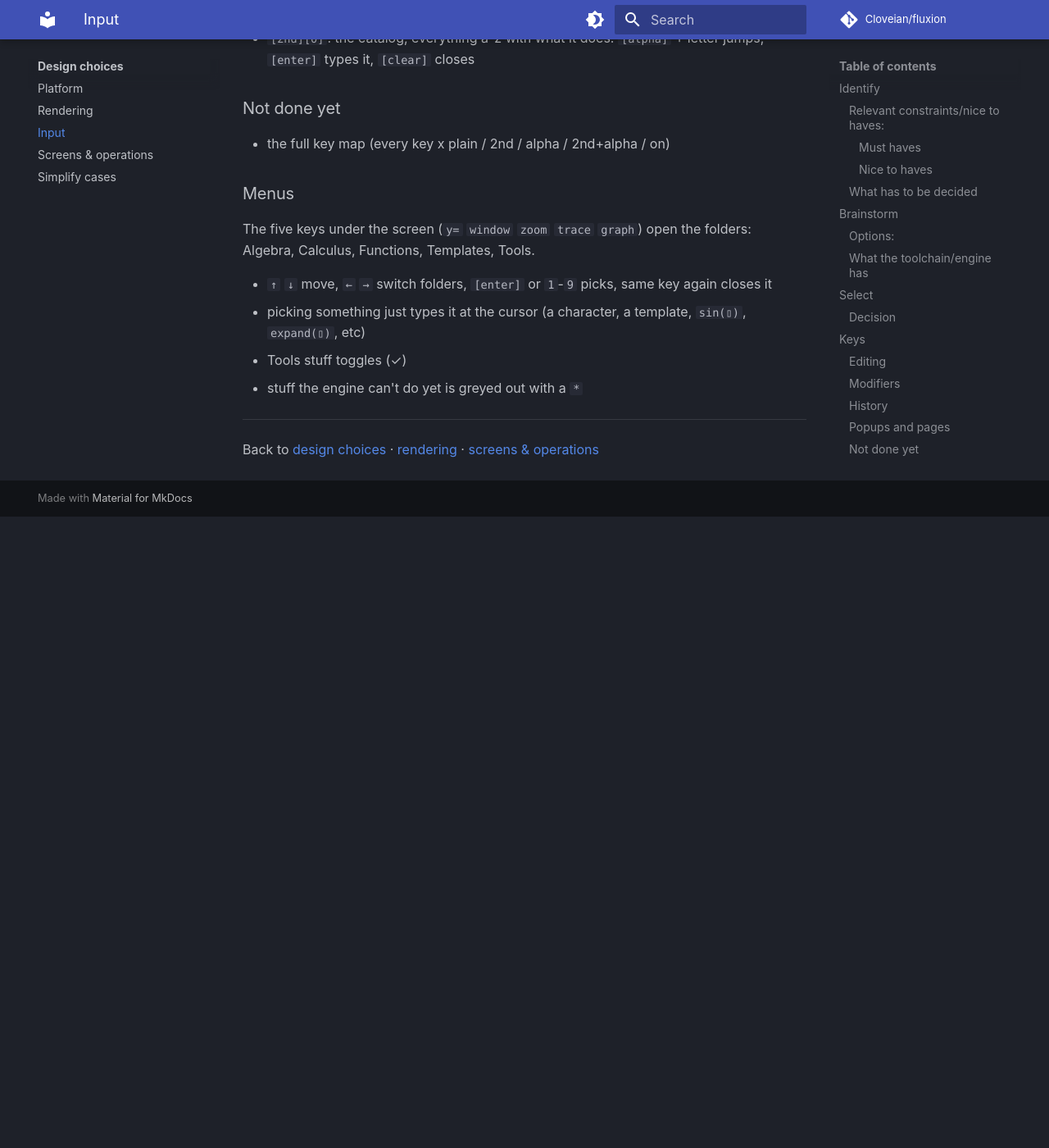
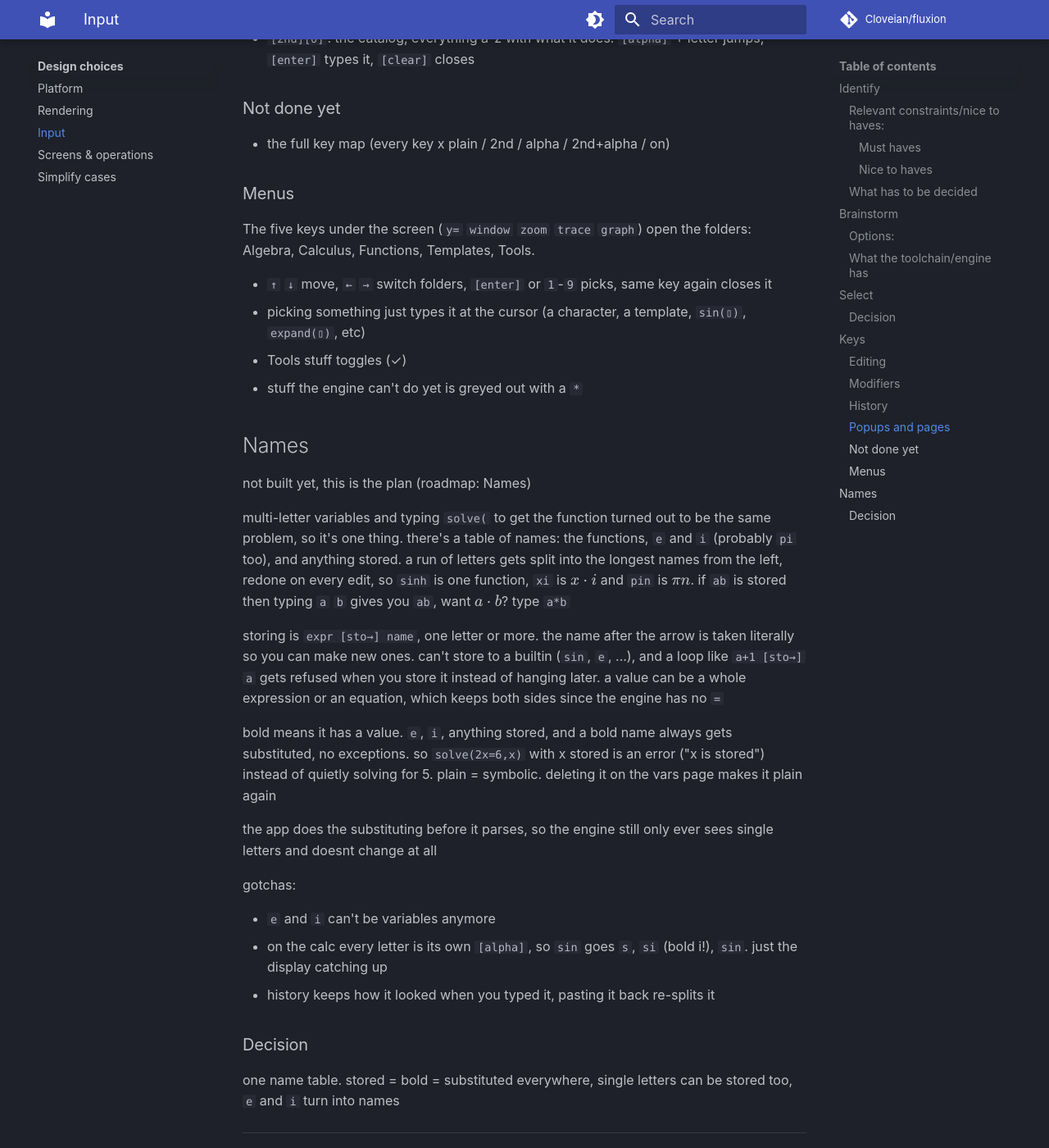
Before and after one commit to Cloveian/fluxion, an MkDocs documentation site: the page built from docs/design-choices/input.md, in a window 1280 px wide and 1400 px high, scrolled down 4022 px. Shown: the whole window at 82% size. Built offline with MkDocs 1.6.1 and Material for MkDocs 9.7.7, drawn with Linux system fonts in a browser that asks for light colours; comment, search, counter and statistics services are not loaded; before the commit the page ends 4652 px from its top, so only the background shows below that.

Commit message:
**BOLD** *italic*

```diff
--- a/docs/design-choices/input.md
+++ b/docs/design-choices/input.md
@@ -121,5 +121,26 @@ The five keys under the screen (`y=` `window` `zoom` `trace` `graph`) open the f
 - Tools stuff toggles (✓)
 - stuff the engine can't do yet is greyed out with a `*`
 
+## Names
+
+not built yet, this is the plan (roadmap: Names)
+
+multi-letter variables and typing `solve(` to get the function turned out to be the same problem, so it's one thing. there's a table of names: the functions, `e` and `i` (probably `pi` too), and anything stored. a run of letters gets split into the longest names from the left, redone on every edit, so `sinh` is one function, `xi` is $x \cdot i$ and `pin` is $\pi n$. if `ab` is stored then typing `a` `b` gives you `ab`, want $a \cdot b$? type `a*b`
+
+storing is `expr [sto→] name`, one letter or more. the name after the arrow is taken literally so you can make new ones. can't store to a builtin (`sin`, `e`, ...), and a loop like `a+1 [sto→] a` gets refused when you store it instead of hanging later. a value can be a whole expression or an equation, which keeps both sides since the engine has no `=`
+
+bold means it has a value. `e`, `i`, anything stored, and a bold name always gets substituted, no exceptions. so `solve(2x=6,x)` with x stored is an error ("x is stored") instead of quietly solving for 5. plain = symbolic. deleting it on the vars page makes it plain again
+
+the app does the substituting before it parses, so the engine still only ever sees single letters and doesnt change at all
+
+gotchas:
+
+- `e` and `i` can't be variables anymore
+- on the calc every letter is its own `[alpha]`, so `sin` goes `s`, `si` (bold i!), `sin`. just the display catching up
+- history keeps how it looked when you typed it, pasting it back re-splits it
+
+### Decision
+one name table. stored = bold = substituted everywhere, single letters can be stored too, `e` and `i` turn into names
+
 ---
 Back to [design choices](index.md) · [rendering](rendering.md) · [screens & operations](ui.md)
--- a/mkdocs.yml
+++ b/mkdocs.yml
@@ -84,4 +84,5 @@ nav:
       - code/index.md
       - Structure: code/structure.md
       - Log: code/log.md
+  - Feature roadmap: roadmap.md
   - Shipping checklist: shipping-checklist.md
```
Also changed, not shown: docs/roadmap.md (added, +40 -0 lines), 4 other files.
